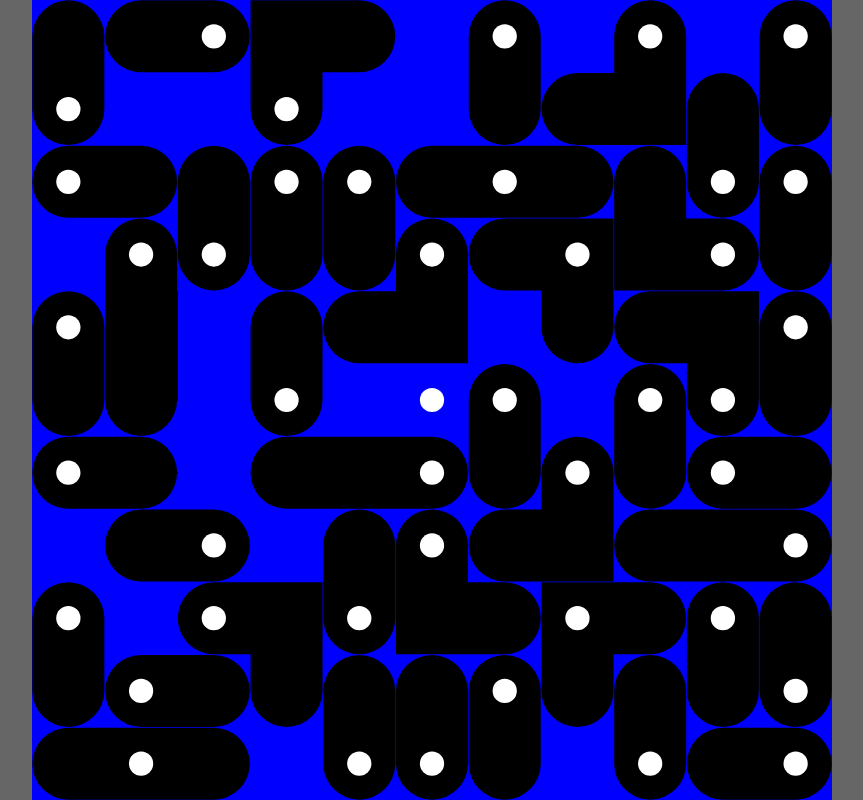
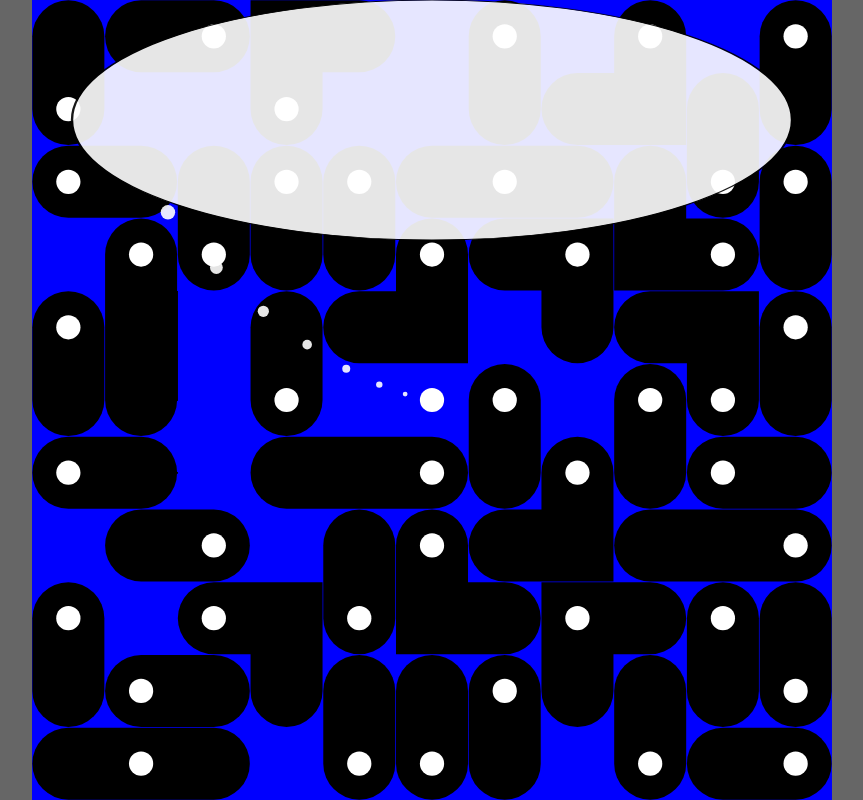
Before and after one commit to renevanderark/can-stuff, a website built with webpack: page index.html in a window 1280 px wide. Shown: the whole page, without its empty margins (208-1071 px from the left). Built offline with nearby package versions, Linux system fonts and the light colour scheme.

Commit message:
adds thought cloud.

```diff
--- a/index.html
+++ b/index.html
@@ -5,7 +5,7 @@
   </head>
   <body style="margin: 0; padding: 0; width: 100%; height: 100%; background-color: #666; font-family: sans-serif;">
     <canvas id="foo-layer" style="position: absolute; background-color: blue"></canvas>
-    <canvas id="bar-layer" style="position: absolute"></canvas>
+    <canvas id="bar-layer" style="position: absolute; opacity: 0.9"></canvas>
 
     <script src="./build/index.js"></script>
   </body>
--- a/src/gm/game-events.js
+++ b/src/gm/game-events.js
@@ -1,4 +1,4 @@
-function initGameEvents(gm, puppet, gridKit, eventListeners, barLayer, fooLayer,
+function initGameEvents(gm, puppet, gridKit, eventListeners, barLayer, fooLayer, thoughtCloud,
    onGameOver, onSolveLevel) {
   eventListeners.add("click", (ev, scale) => {
     gm.walls
@@ -37,6 +37,7 @@ function initGameEvents(gm, puppet, gridKit, eventListeners, barLayer, fooLayer,
       case 39: puppet.move(1, 0); break;
       case 40: puppet.move(0, 1); break;
     }
+    thoughtCloud.followPuppet(...gridKit.getVirtPos(puppet.getPos()));
     if (gridKit.getX(puppet.getPos()) === 0 || gridKit.getY(puppet.getPos()) === 0 ||
         gridKit.getX(puppet.getPos()) === gridKit.SIZE - 1 || gridKit.getY(puppet.getPos()) === gridKit.SIZE - 1) {
       window.setTimeout(onSolveLevel, 1000);
--- a/src/gm/grid.js
+++ b/src/gm/grid.js
@@ -27,6 +27,7 @@ export default function(SIZE, VIRT_WIDTH) {
     screenSize * scale, screenSize * scale
   ];
   const getGridSize = (scale) => screenSize * scale;
+  const getVirtPos = p => [getX(p) * screenSize + (screenSize / 2), getY(p) * screenSize + (screenSize / 2)];
 
   const isOpen = (p, grid) => grid[p] === Types.OpenSpace;
   const getOpen = (p, grid) => getDirs(getX(p), getY(p)).filter(p => isOpen(p, grid));
@@ -53,6 +54,7 @@ export default function(SIZE, VIRT_WIDTH) {
     getRect: getRect,
     getScreenPos: getScreenPos,
     getGridSize: getGridSize,
+    getVirtPos: getVirtPos,
     getX: getX,
     getY: getY,
     getP: getP,
--- /dev/null
+++ b/src/gm/thought-cloud.js
@@ -0,0 +1,46 @@
+export default function(VIRT_WIDTH) {
+  let puppetPos = { x : 0 , y : 0 };
+  let updated = true;
+  return {
+    followPuppet(virtX, virtY) {
+      puppetPos = {x: virtX, y: virtY };
+      updated = true;
+    },
+
+    draw(ctx, scale) {
+      const cloudY = puppetPos.y > 250 ? 150 : 450;
+      const cloudX = VIRT_WIDTH / 2;
+      ctx.fillStyle = "rgba(255,255,255,1)";
+      ctx.strokeStyle = "black";
+      ctx.lineWidth = 1 * scale;
+      ctx.save();
+      ctx.translate(cloudX * scale, cloudY * scale);
+
+      ctx.scale(3, 1);
+      ctx.beginPath();
+      ctx.arc(0,0, 150 * scale, 2 * Math.PI, false);
+      ctx.fill();
+      ctx.stroke();
+      ctx.restore();
+      const targetAng = Math.atan2(cloudY - puppetPos.y, (cloudX / 2) -  puppetPos.x);
+      let ang = targetAng - 1;
+      const delta = Math.sqrt(Math.pow((cloudX / 2) - puppetPos.x, 2) + Math.pow(cloudY - puppetPos.y, 2));
+      let x = puppetPos.x, y = puppetPos.y;
+      for (let s = 0; s < 10; s++) {
+        ang += 0.1;
+        x += Math.cos(ang) * (delta * (s / 30)) * scale;
+        y += Math.sin(ang) * (delta * (s / 30)) * scale;
+        ctx.beginPath();
+        ctx.arc(x * scale, y * scale, (s + 1) * scale, 2 * Math.PI, false);
+        ctx.fill();
+      }
+
+      updated = false;
+    },
+    clear(ctx, scale) {
+      console.log(new Date().getTime());
+      ctx.clearRect(0,0,ctx.canvas.width, ctx.canvas.height);
+    },
+    updated: () => updated
+  }
+}
--- a/src/index.js
+++ b/src/index.js
@@ -7,6 +7,7 @@ import getEventListeners from "./can/event-listeners";
 import makeLevel from "./gm/make-level";
 import gridMaker from "./gm/grid";
 import makePuppet from "./gm/puppet";
+import makeThoughtCloud from "./gm/thought-cloud";
 import { initGameEvents, clearGameEvents } from "./gm/game-events";
 const VIRT_WIDTH = 1000;
 const VIRT_HEIGHT = 1000;
@@ -15,6 +16,7 @@ const fooLayer = document.getElementById("foo-layer");
 const barLayer = document.getElementById("bar-layer");
 
 const fooFrameRenderer = getFrameRenderer(fooLayer.getContext('2d'), fooLayer);
+const barFrameRenderer = getFrameRenderer(barLayer.getContext('2d'), barLayer);
 const barTextRenderer = getTextRenderer(barLayer.getContext("2d"), barLayer);
 
 const eventListeners = getEventListeners();
@@ -22,21 +24,24 @@ const eventListeners = getEventListeners();
 initViewPort(VIRT_WIDTH, VIRT_HEIGHT, getResizeListeners([fooLayer, barLayer],
   eventListeners.onResize,
   fooFrameRenderer.onResize,
-  barTextRenderer.onResize
+  barTextRenderer.onResize,
+  barFrameRenderer.onResize
 ));
 
 
 let gridKit;
 let gm = {walls: []};
 let puppet = null;
+let thoughtCloud = makeThoughtCloud(VIRT_WIDTH);
 
 function startLevel(size = 11, lvl = 1) {
   fooFrameRenderer.clear();
   gridKit = gridMaker(size, VIRT_WIDTH);
   gm = makeLevel(gridKit);
   puppet = makePuppet(gridKit, gm.walls);
+  thoughtCloud.followPuppet(...gridKit.getVirtPos(puppet.getPos()));
 
-  initGameEvents(gm, puppet, gridKit, eventListeners, barLayer, fooLayer,
+  initGameEvents(gm, puppet, gridKit, eventListeners, barLayer, fooLayer, thoughtCloud,
     () => clearLevel(() => startLevel()), // onGameOver
     () => clearLevel(() => startLevel(size + 2, lvl + 1))  // onSolveLevel
   );
@@ -53,6 +58,7 @@ startLevel();
 
 const renderLoop = () => {
   fooFrameRenderer.render([puppet].filter(p => p !== null).concat(gm.walls));
+  barFrameRenderer.render([thoughtCloud]);
   requestAnimationFrame(renderLoop);
 }
 renderLoop();
```
Also changed, not shown: build/index.js.
